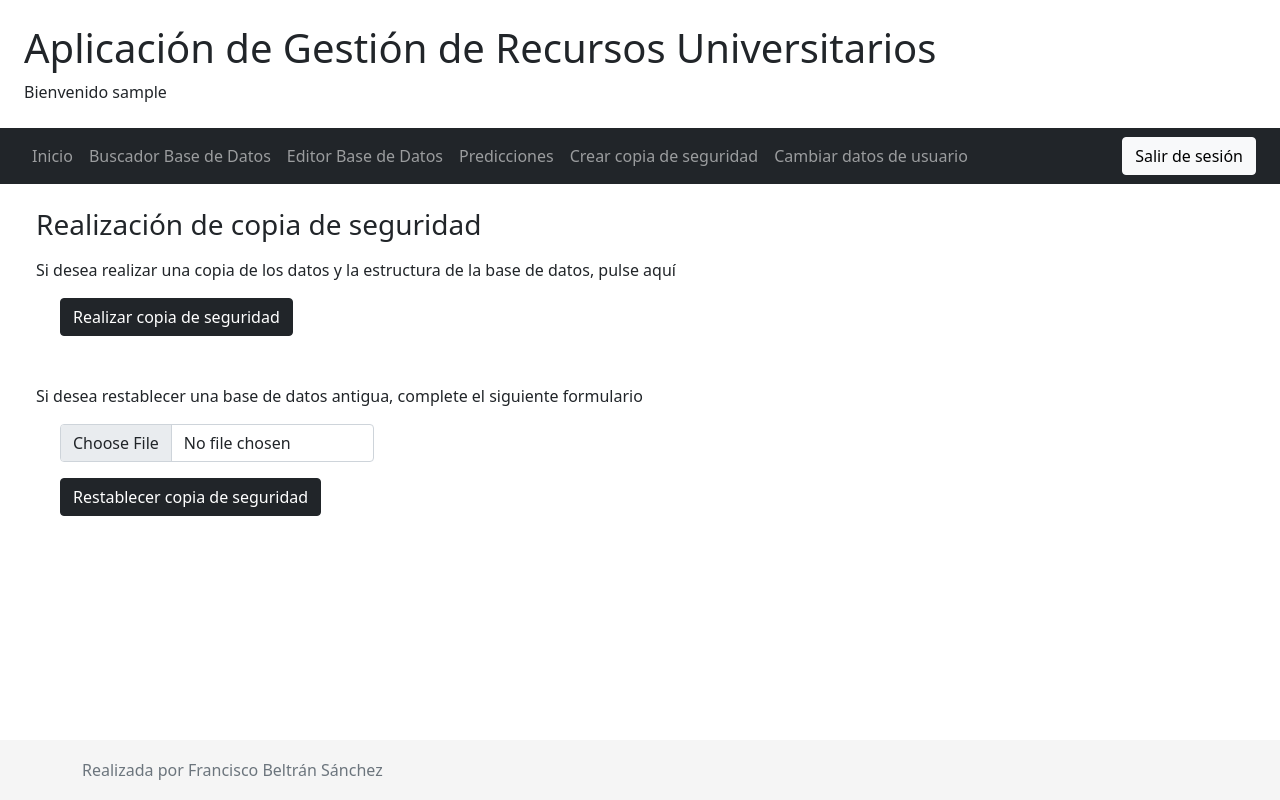
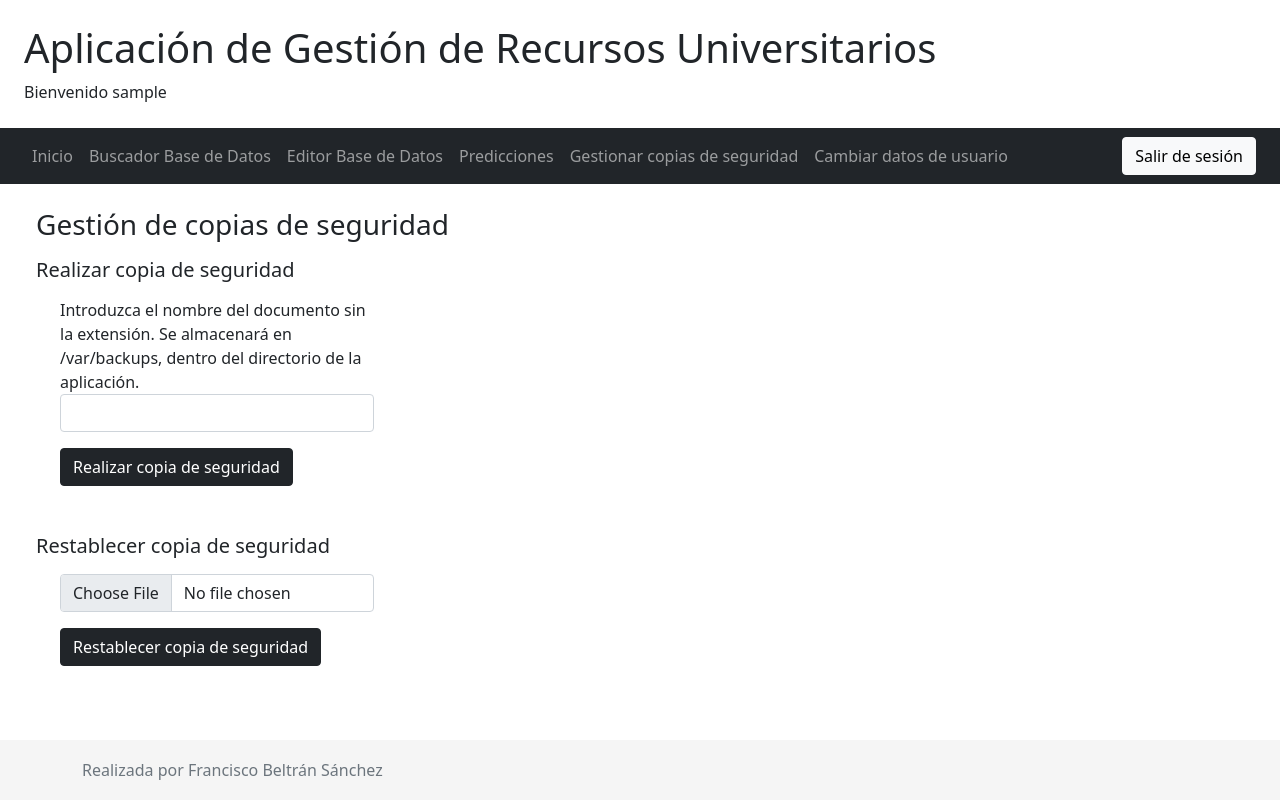
Before and after one commit to currobeltran/TFG, a Django app: page /copiaseguridad in a window 1280 px wide. Run offline with Django 3.2, Linux system fonts and the light colour scheme; the visitor is signed in with stand-in values (Sample User, id 1); some libraries are stand-ins or nearby versions.

Commit message:
Modificando funcionalidad gestion de copias de seguridad

```diff
--- a/src/app/templates/copiaseguridad.html
+++ b/src/app/templates/copiaseguridad.html
@@ -2,15 +2,22 @@
 
 {% block central %}
 
-<h3 class="mt-4 ms-4">Realización de copia de seguridad</h3>
+<h3 class="mt-4 ms-4">Gestión de copias de seguridad</h3>
 
-<p class="ms-4 mt-3">Si desea realizar una copia de los datos y la estructura de la base de datos, pulse aquí</p>
+<h5 class="ms-4 mt-3">Realizar copia de seguridad</h5>
 <form class="col-6 mt-3 ms-5" action="/copiaseguridad" method="POST">
     {% csrf_token %}
-    <button type="submit" class="btn btn-dark" id="realizaCopia" name="accion" value="1">Realizar copia de seguridad</button>
+    <div class="col-6">
+        <label for="nombreDocumento">
+            Introduzca el nombre del documento sin la extensión. Se almacenará en /var/backups,
+            dentro del directorio de la aplicación.
+        </label>
+        <input type="text" class="form-control" name="nombreDocumento" id="nombreDocumento">
+    </div>
+    <button type="submit" class="btn btn-dark mt-3" id="realizaCopia" name="accion" value="1">Realizar copia de seguridad</button>
 </form>
 
-<p class="ms-4 mt-5">Si desea restablecer una base de datos antigua, complete el siguiente formulario</p>
+<h5 class="ms-4 mt-5">Restablecer copia de seguridad</h5>
 
 <form class="col-6 mt-3 ms-5" action="/copiaseguridad" method="POST">
     {% csrf_token %}
--- a/src/app/templates/index.html
+++ b/src/app/templates/index.html
@@ -41,7 +41,7 @@
                             <a class="nav-link" href="/predicciones">Predicciones</a>
                         </li>
                         <li class="nav-item">
-                            <a class="nav-link" href="/copiaseguridad">Crear copia de seguridad</a>
+                            <a class="nav-link" href="/copiaseguridad">Gestionar copias de seguridad</a>
                         </li>
                         <li class="nav-item">
                             <a class="nav-link" href="/editausuario">Cambiar datos de usuario</a>
--- a/src/app/views.py
+++ b/src/app/views.py
@@ -483,11 +483,11 @@ def copiaSeguridad(request):
 
     if request.method == "GET":
         return render(request, 'copiaseguridad.html', {'registrado':registrado})
+
     else:
-        print(os.path.dirname(apps.get_app_config("app").path))
 
         if request.POST.get('accion') == '1':
-            backup = open(os.path.dirname(apps.get_app_config("app").path)+"/var/backups/Copia de seguridad.json",'w')
+            backup = open(os.path.dirname(apps.get_app_config("app").path)+"/var/backups/"+request.POST.get('nombreDocumento')+".json",'w')
             call_command('dumpdata',stdout=backup)
             backup.close()
 
```
